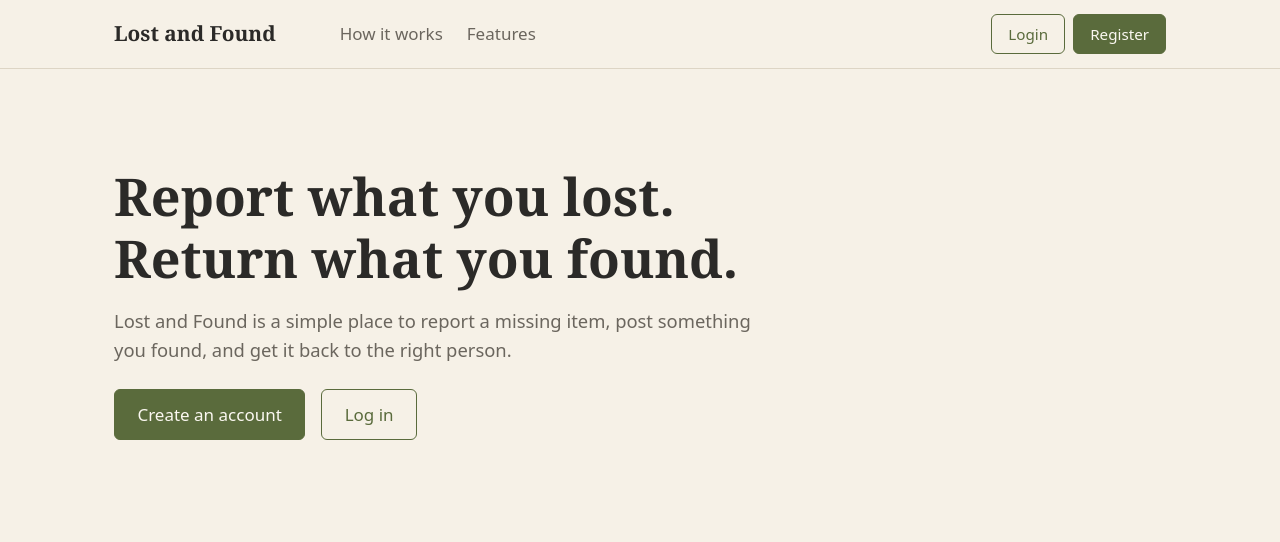
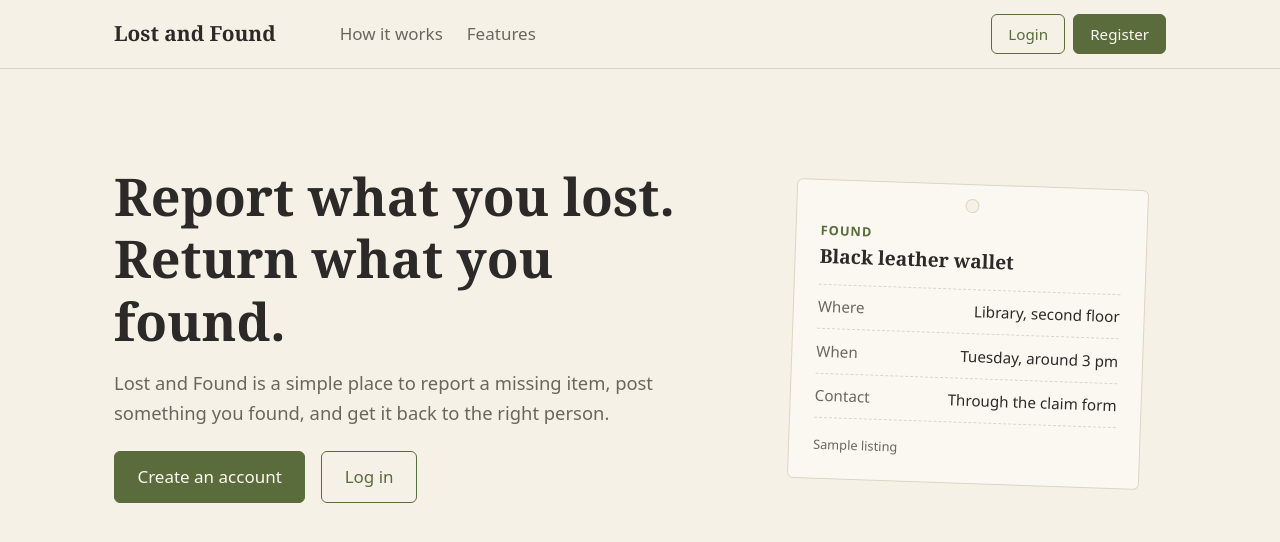
Before and after one commit to SugarGrain/Kasukabe-Defence-Group, a React app in the folder frontend/: page / in a window 1280 px wide. Shown: the top 542 px of the page. Built offline with nearby package versions, Linux system fonts and the light colour scheme; the HTML template or start-up script is replaced by a standard one.

Commit message:
Add sample item tag to hero

```diff
--- a/frontend/src/components/Hero.css
+++ b/frontend/src/components/Hero.css
@@ -1,5 +1,12 @@
 .hero {
   padding: var(--space-6) 0 var(--space-5);
+}
+
+.hero-inner {
+  display: grid;
+  grid-template-columns: 1.2fr 0.8fr;
+  gap: var(--space-5);
+  align-items: center;
 }
 
 .hero-text {
@@ -18,8 +25,84 @@
   margin-top: var(--space-3);
 }
 
+.hero-card {
+  position: relative;
+  width: 100%;
+  max-width: 22rem;
+  justify-self: center;
+  padding: var(--space-4) var(--space-3) var(--space-3);
+  background: var(--surface);
+  border: 1px solid var(--border);
+  border-radius: var(--radius);
+  transform: rotate(2deg);
+}
+
+.tag-hole {
+  position: absolute;
+  top: 14px;
+  left: 50%;
+  width: 14px;
+  height: 14px;
+  margin-left: -7px;
+  border: 1px solid var(--border);
+  border-radius: 50%;
+  background: var(--bg);
+}
+
+.tag-status {
+  margin: 0 0 0.25rem;
+  font-size: 0.8rem;
+  font-weight: 600;
+  letter-spacing: 0.08em;
+  text-transform: uppercase;
+  color: var(--accent);
+}
+
+.tag-title {
+  margin-bottom: var(--space-2);
+}
+
+.tag-details {
+  margin: 0;
+  border-top: 1px dashed var(--border);
+}
+
+.tag-details div {
+  display: flex;
+  justify-content: space-between;
+  gap: var(--space-2);
+  padding: 0.6rem 0;
+  border-bottom: 1px dashed var(--border);
+  font-size: 0.95rem;
+}
+
+.tag-details dt {
+  color: var(--text-muted);
+}
+
+.tag-details dd {
+  margin: 0;
+  text-align: right;
+}
+
+.tag-note {
+  margin: var(--space-2) 0 0;
+  font-size: 0.8rem;
+  color: var(--text-muted);
+}
+
 @media (max-width: 760px) {
   .hero {
     padding: var(--space-5) 0 var(--space-4);
   }
+
+  .hero-inner {
+    grid-template-columns: 1fr;
+    gap: var(--space-4);
+  }
+
+  .hero-card {
+    transform: none;
+    max-width: 100%;
+  }
 }
--- a/frontend/src/components/Hero.jsx
+++ b/frontend/src/components/Hero.jsx
@@ -20,6 +20,27 @@ function Hero() {
             </Link>
           </div>
         </div>
+
+        <aside className="hero-card" aria-label="Sample listing">
+          <div className="tag-hole" aria-hidden="true"></div>
+          <p className="tag-status">Found</p>
+          <h3 className="tag-title">Black leather wallet</h3>
+          <dl className="tag-details">
+            <div>
+              <dt>Where</dt>
+              <dd>Library, second floor</dd>
+            </div>
+            <div>
+              <dt>When</dt>
+              <dd>Tuesday, around 3 pm</dd>
+            </div>
+            <div>
+              <dt>Contact</dt>
+              <dd>Through the claim form</dd>
+            </div>
+          </dl>
+          <p className="tag-note">Sample listing</p>
+        </aside>
       </div>
     </section>
   );
```
